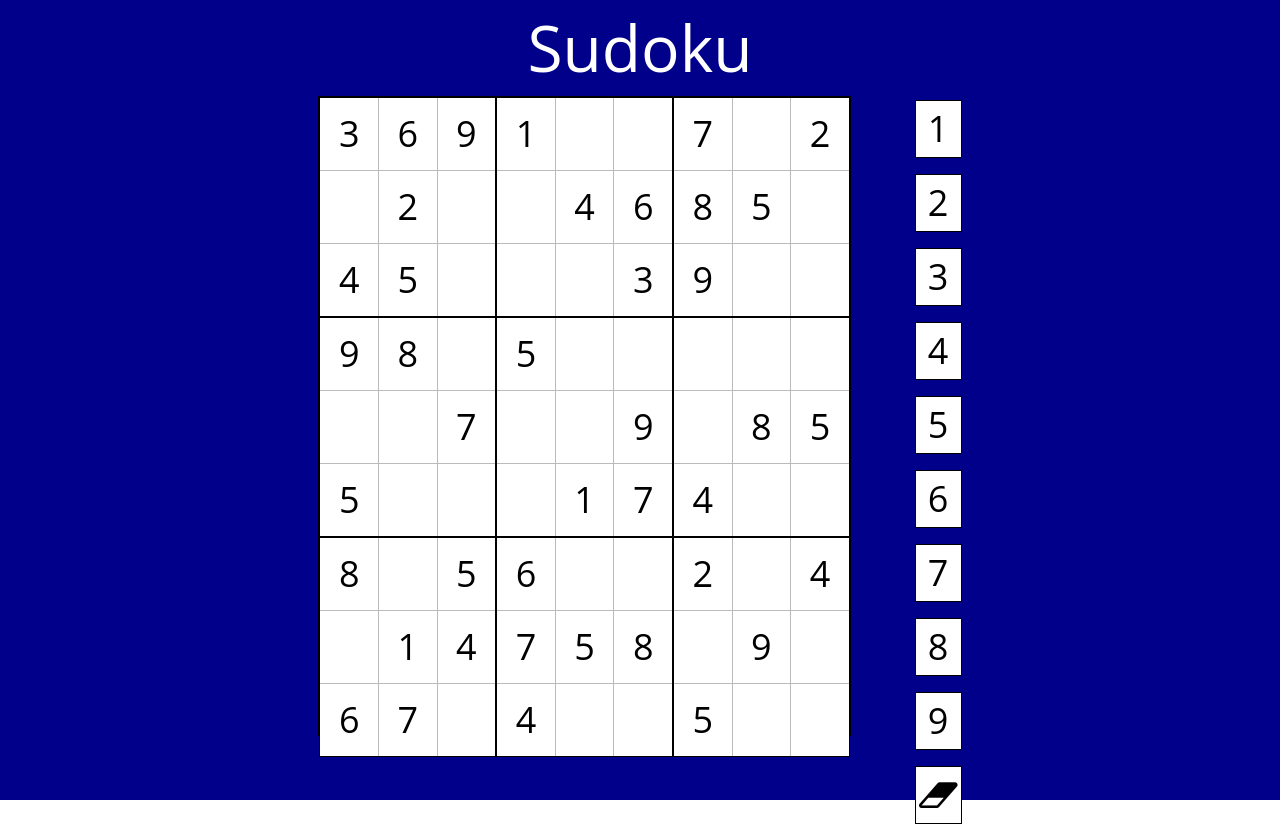
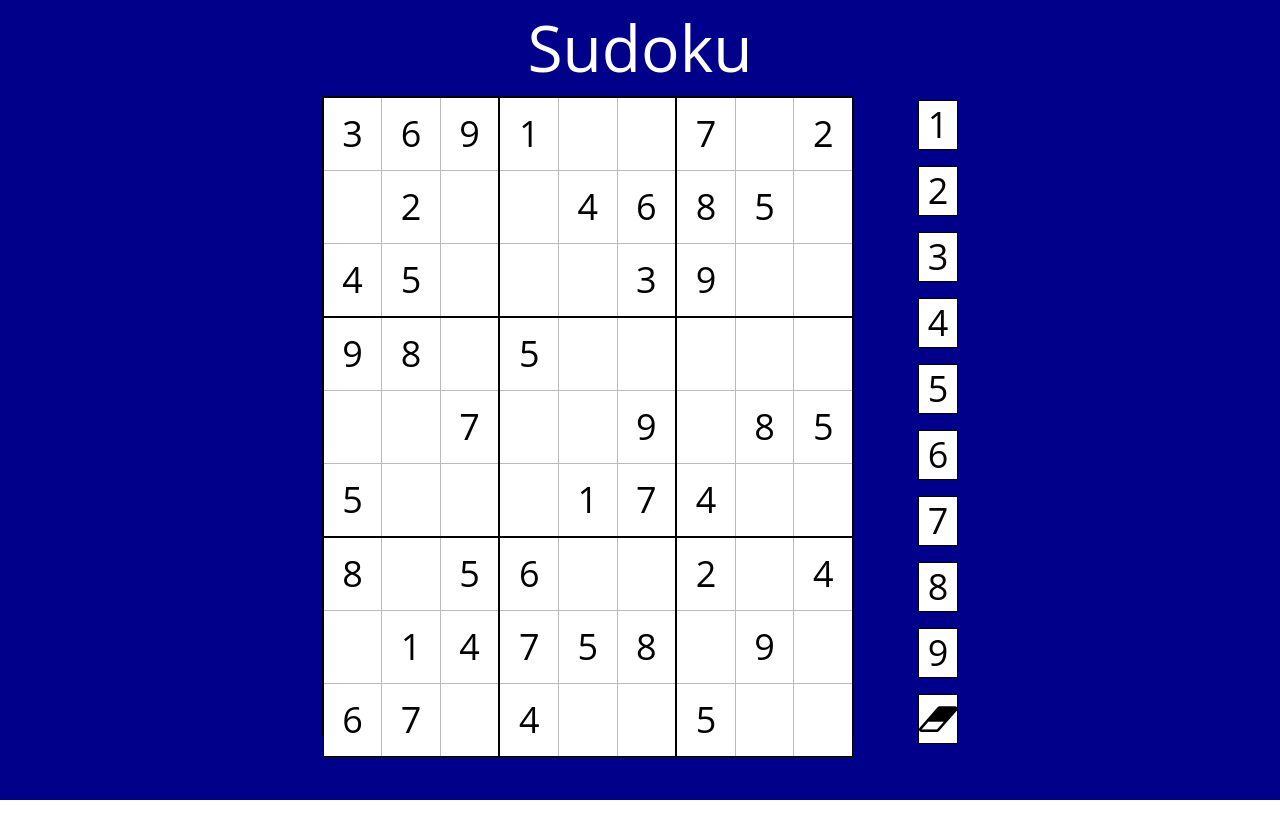
Before and after one commit to Numbericons/sudoku, a React (Create React App) app: page / in a window 1280 px wide. After the commit the page ends 800 px from the top, so only its background shows below. Built offline with nearby package versions, Linux system fonts and the light colour scheme.

Commit message:
Clean up number select section to not overflow past the board by shrinking number squares

```diff
--- a/src/stylesheets/number.scss
+++ b/src/stylesheets/number.scss
@@ -1,12 +1,12 @@
 .numb-cont {
-  height: 100%;
+  height: 80vh;
   flex-direction: column;
   justify-content: space-between;
 }
 
 .number {
-  height: 7vh;
-  width: 3.5vw;
+  height: 6vh;
+  width: 3vw;
   margin: .5vh 0vw 2vh 5vw;
   border: 1px solid black;
   cursor: pointer;
@@ -22,8 +22,8 @@
 }
 
 .selected {
-  height: 7vh;
-  width: 3.5vw;
+  height: 6vh;
+  width: 3vw;
   margin: .5vh 0vw 2vh 5vw;
   border: 1px solid black;
   cursor: pointer;
@@ -33,7 +33,3 @@
   justify-content: center;
   align-items: center;
 }
-
-.eraser {
-
-}
```
Also changed, not shown: 1 other file (tests, documents, lock files or other folders).
